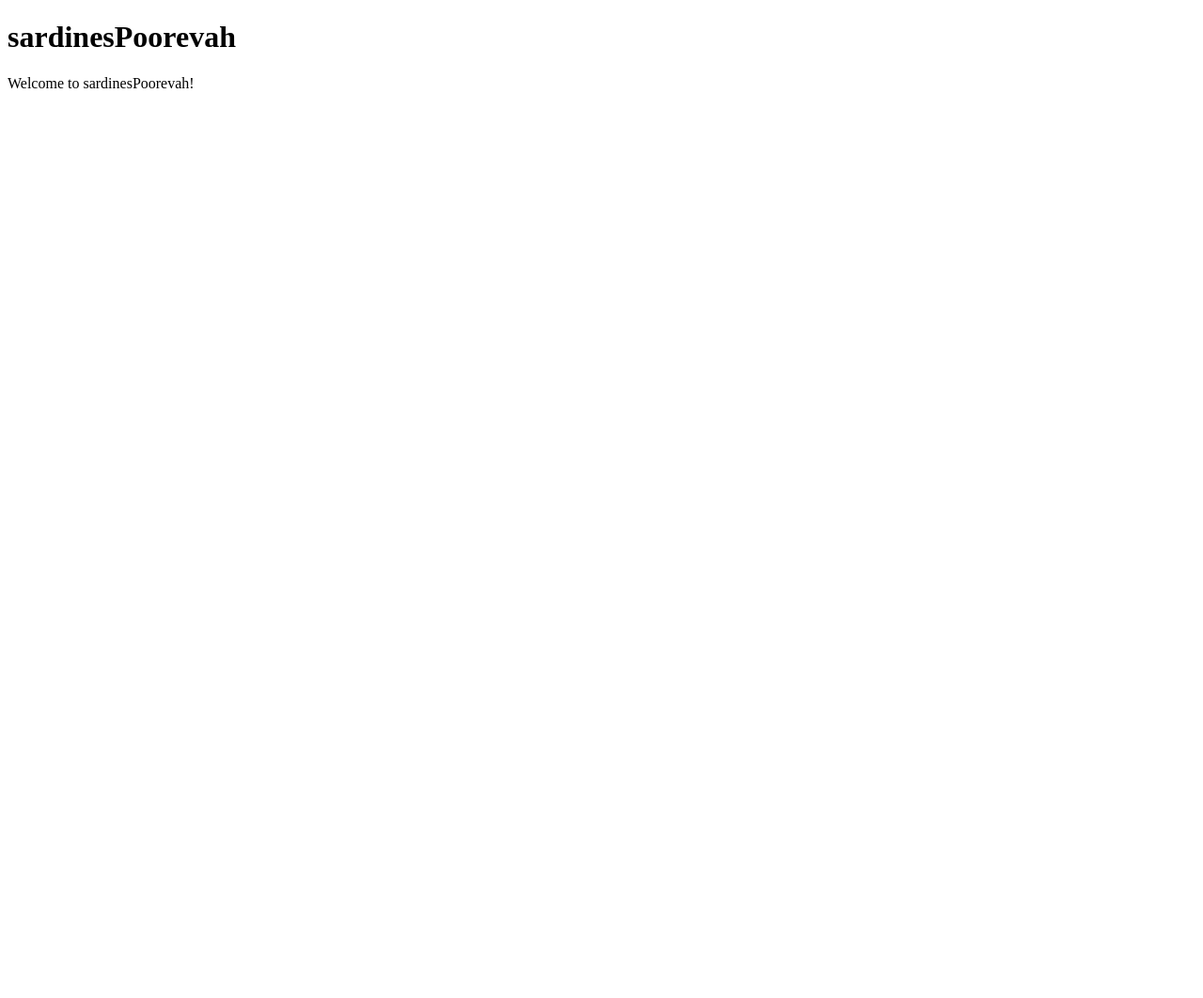
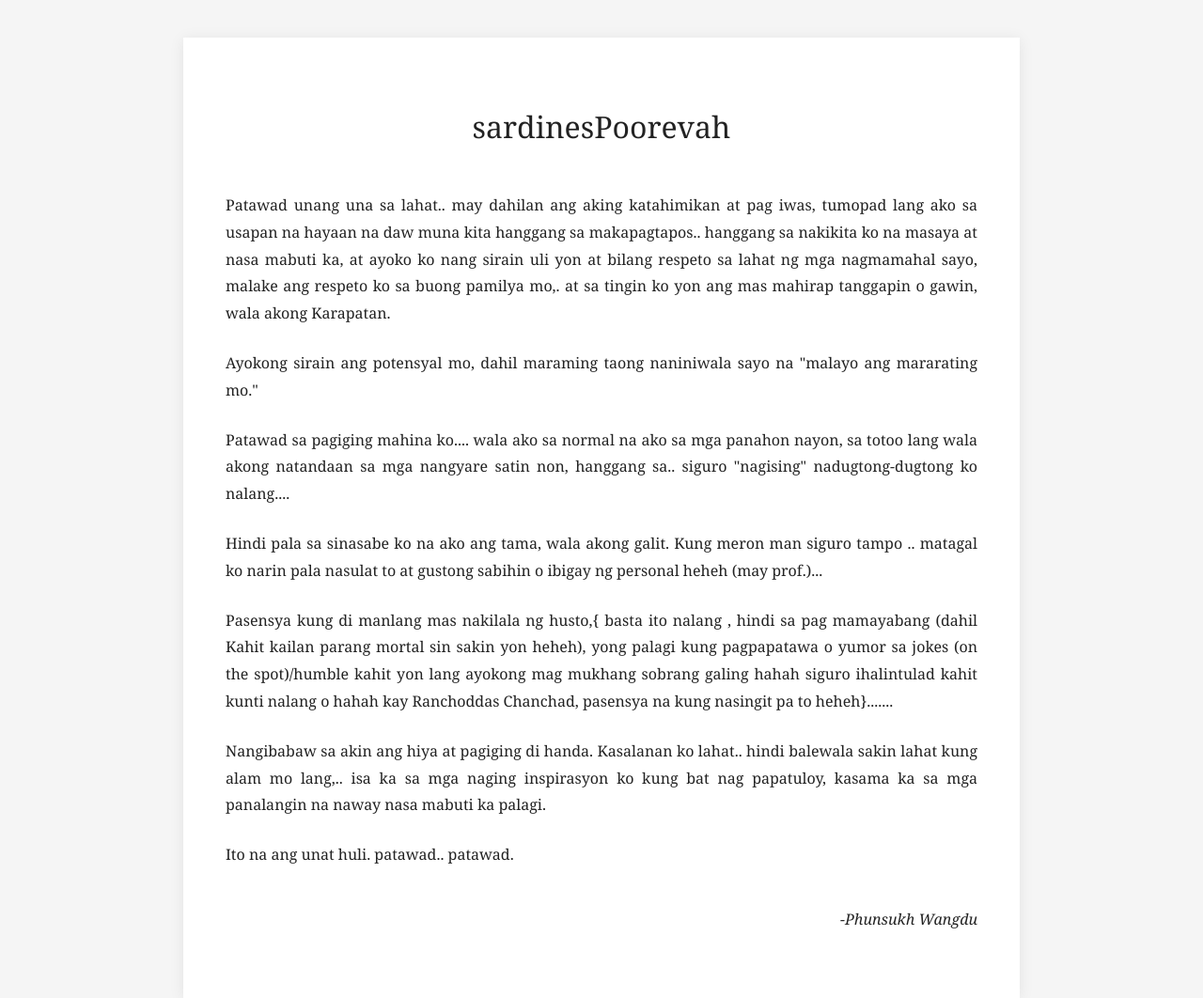
Before and after one commit to AnjoeOrchjds/sardinesPoorevah, a plain HTML site: page index.html in a window 1280 px wide. Shown: the whole page at 94% size. Before the commit the page ends 800 px from the top, so only its background shows below. Drawn offline with Linux system fonts and the light colour scheme.

Commit message:
Update index.html with new content and styles

```diff
--- a/index.html
+++ b/index.html
@@ -1,13 +1,113 @@
 <!DOCTYPE html>
-<html>
+<html lang="tl">
 <head>
+    <meta charset="UTF-8">
+    <meta name="viewport" content="width=device-width, initial-scale=1.0">
     <title>sardinesPoorevah</title>
+
+    <style>
+        body {
+            margin: 0;
+            padding: 40px 20px;
+            background: #f5f5f5;
+            color: #222;
+            font-family: Georgia, "Times New Roman", serif;
+            line-height: 1.8;
+        }
+
+        .letter {
+            max-width: 800px;
+            margin: auto;
+            background: white;
+            padding: 45px;
+            box-shadow: 0 2px 15px rgba(0,0,0,0.08);
+        }
+
+        h1 {
+            text-align: center;
+            font-weight: normal;
+            margin-bottom: 40px;
+        }
+
+        p {
+            margin-bottom: 24px;
+            text-align: justify;
+        }
+
+        .signature {
+            text-align: right;
+            margin-top: 40px;
+            font-style: italic;
+        }
+
+        @media (max-width: 600px) {
+            body {
+                padding: 15px;
+            }
+
+            .letter {
+                padding: 25px;
+            }
+        }
+    </style>
 </head>
+
 <body>
+
+<div class="letter">
 
     <h1>sardinesPoorevah</h1>
 
-    <p>Welcome to sardinesPoorevah!</p>
+    <p>
+        Patawad unang una sa lahat.. may dahilan ang aking katahimikan at pag iwas,
+        tumopad lang ako sa usapan na hayaan na daw muna kita hanggang sa makapagtapos..
+        hanggang sa nakikita ko na masaya at nasa mabuti ka, at ayoko ko nang sirain uli yon
+        at bilang respeto sa lahat ng mga nagmamahal sayo, malake ang respeto ko sa buong
+        pamilya mo,. at sa tingin ko yon ang mas mahirap tanggapin o gawin, wala akong
+        Karapatan.
+    </p>
+
+    <p>
+        Ayokong sirain ang potensyal mo, dahil maraming taong naniniwala sayo na
+        "malayo ang mararating mo."
+    </p>
+
+    <p>
+        Patawad sa pagiging mahina ko.... wala ako sa normal na ako sa mga panahon nayon,
+        sa totoo lang wala akong natandaan sa mga nangyare satin non, hanggang sa..
+        siguro "nagising" nadugtong-dugtong ko nalang....
+    </p>
+
+    <p>
+        Hindi pala sa sinasabe ko na ako ang tama, wala akong galit.
+        Kung meron man siguro tampo .. matagal ko narin pala nasulat to at gustong
+        sabihin o ibigay ng personal heheh (may prof.)...
+    </p>
+
+    <p>
+        Pasensya kung di manlang mas nakilala ng husto,{ basta ito nalang ,
+        hindi sa pag mamayabang (dahil Kahit kailan parang mortal sin sakin yon heheh),
+        yong palagi kung pagpapatawa o yumor sa jokes (on the spot)/humble kahit yon lang
+        ayokong mag mukhang sobrang galing hahah siguro ihalintulad kahit kunti nalang o
+        hahah kay Ranchoddas Chanchad, pasensya na kung nasingit pa to heheh}.......
+    </p>
+
+    <p>
+        Nangibabaw sa akin ang hiya at pagiging di handa.
+        Kasalanan ko lahat.. hindi balewala sakin lahat kung alam mo lang,..
+        isa ka sa mga naging inspirasyon ko kung bat nag papatuloy,
+        kasama ka sa mga panalangin na naway nasa mabuti ka palagi.
+    </p>
+
+    <p>
+        Ito na ang unat huli. patawad.. patawad.
+    </p>
+
+    <p class="signature">
+        -Phunsukh Wangdu
+    </p>
+
+</div>
 
 </body>
 </html>
```
